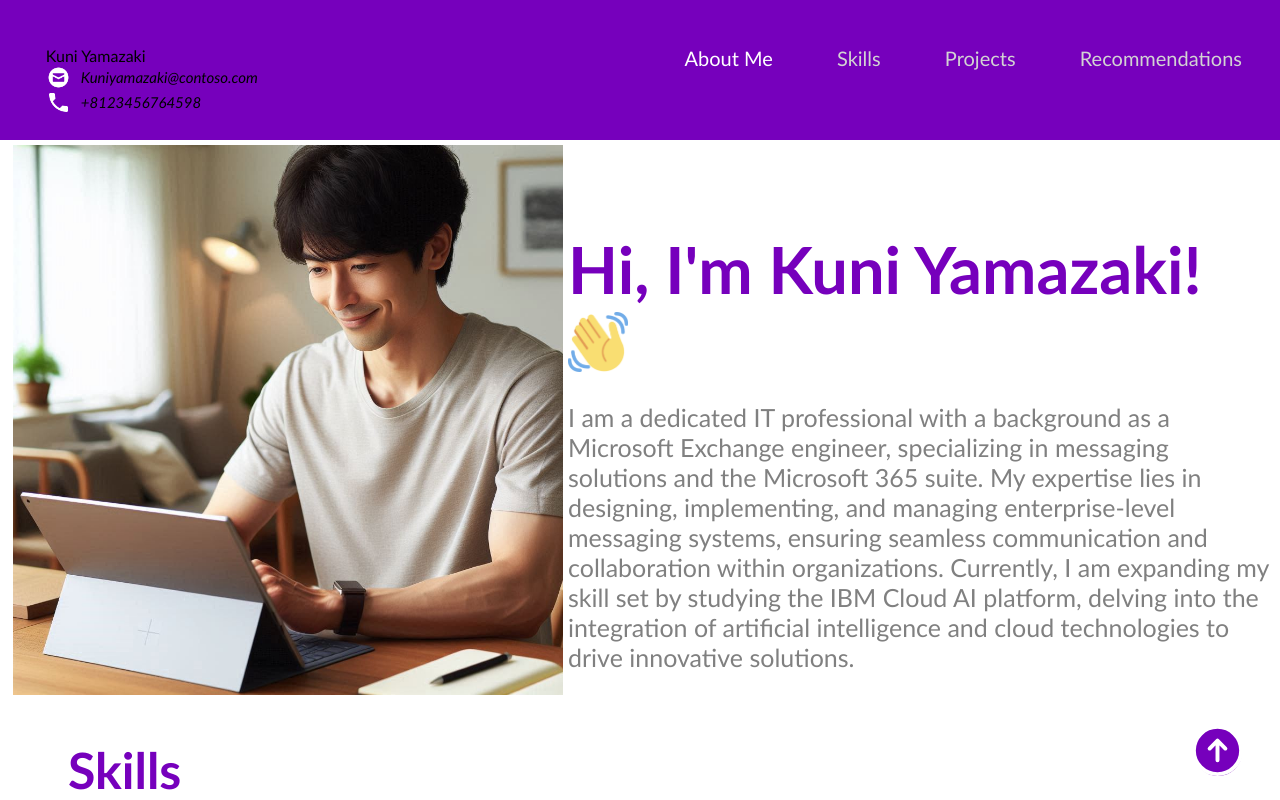
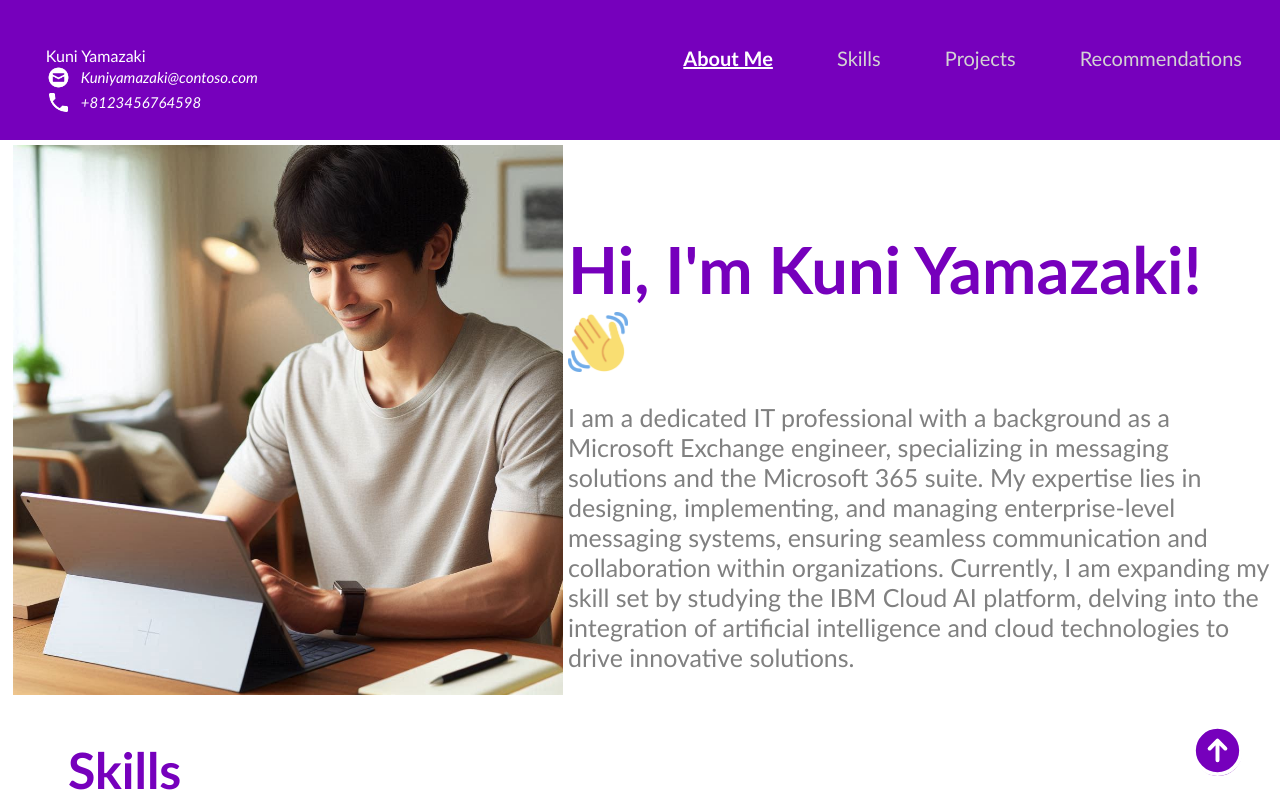
Before and after one commit to LearningKuni/my-portfolio, a plain HTML site: page index.html in a window 1280 px wide. In both pictures the pointer is over the link "About Me". Shown: the top 800 px of the page. Drawn offline with Linux system fonts and the light colour scheme.

Commit message:
Add files via upload

```diff
--- a/style.css
+++ b/style.css
@@ -26,6 +26,8 @@ body {
 .topmenu:hover {
   color: white;
   /* Add the styles here */
+  font-weight: bold;
+  text-decoration:underline;
 }
 
 .topdiv {
@@ -37,6 +39,7 @@ body {
   float: left;
   padding-left: 2cm;
   /* Add the styles here */
+  color: white;
 }
 
 .profile_name .contact_info {
```
